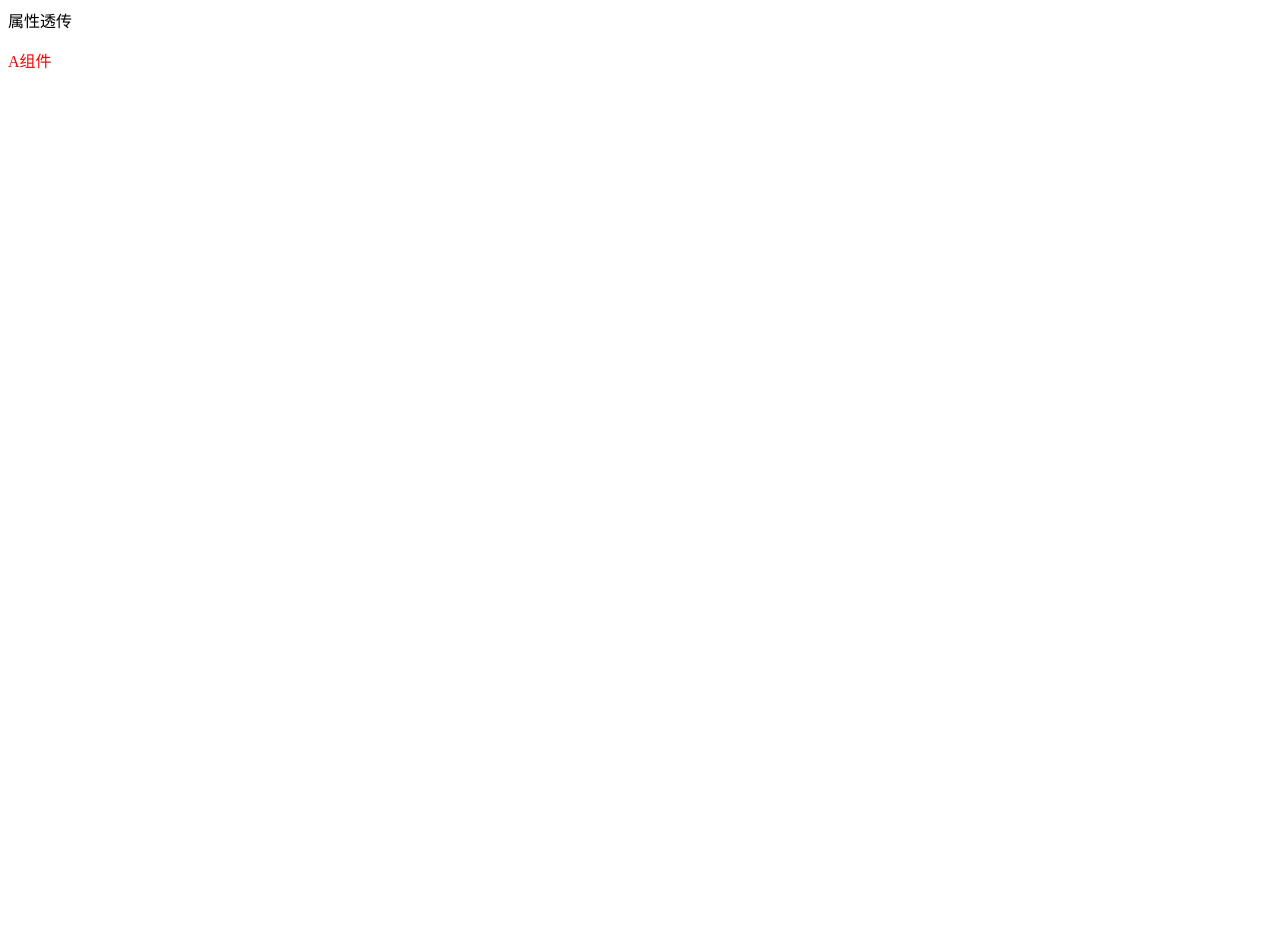
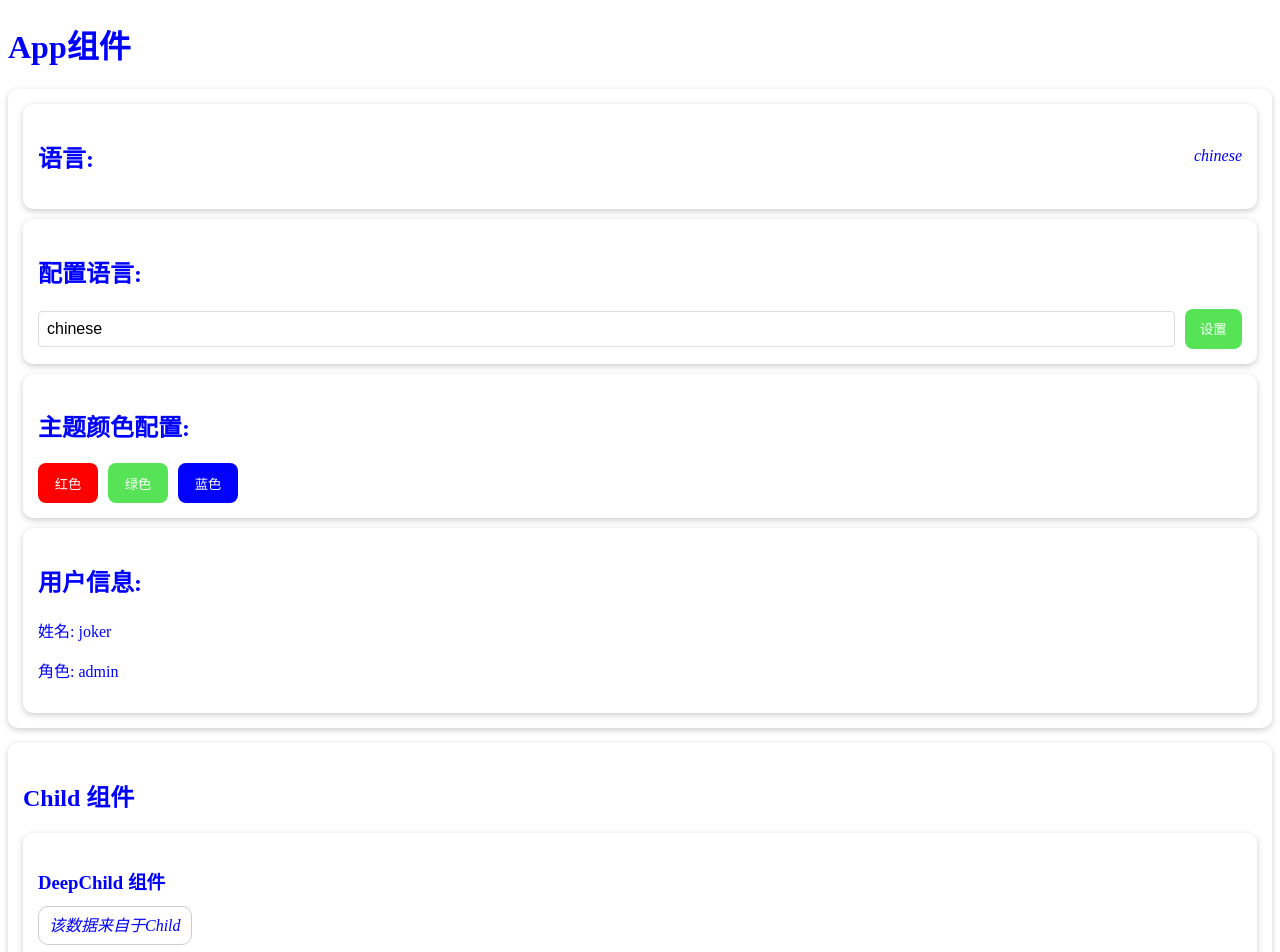
Before and after one commit to LvYuanWang/vue3_details_supplementary, a Vue app: page / in a window 1280 px wide. Shown: the top 952 px of the page. Before the commit the page ends 800 px from the top, so only its background shows below. Built offline with nearby package versions, Linux system fonts and the light colour scheme.

Commit message:
vue3依赖注入

```diff
--- a/src/App.vue
+++ b/src/App.vue
@@ -1,12 +1,60 @@
 <template>
-  <div id="app">
-    <div>属性透传</div>
-    <A id="a" class="a-component" data-test="test" />
+  <div id="app" :style="{ color: globalData.themeColor }">
+    <h1>App组件</h1>
+    <div class="container configBox">
+      <Language />
+      <div class="container">
+        <h2>配置语言:</h2>
+        <div class="languageBox">
+          <input type="text" v-model="language" />
+          <button @click="clickChangeLanguage(language)">设置</button>
+        </div>
+      </div>
+      <ThemeConfig />
+      <UserInfo />
+    </div>
+    <Child />
   </div>
 </template>
 
 <script setup>
-import A from './components/A.vue'
+import { inject, ref } from 'vue'
+import Child from './components/Child.vue'
+import Language from './components/Language.vue'
+import UserInfo from './components/UserInfo.vue'
+import ThemeConfig from './components/ThemeConfig.vue'
+const globalData = inject('globalData')
+const language = ref(globalData.language)
+
+const changeLanguage = inject('changeLanguage')
+
+const clickChangeLanguage = (newLanguage) => {
+  if (newLanguage.trim().length !== 0) {
+    changeLanguage(newLanguage)
+    return
+  }
+  alert('请重新输入语言!!')
+  language.value = globalData.language
+}
 </script>
 
-<style scoped></style>
+<style scoped>
+input {
+  width: 100%;
+  box-sizing: border-box;
+}
+
+.configBox {
+  margin-bottom: 15px;
+  display: flex;
+  flex-direction: column;
+  gap: 10px;
+}
+
+.languageBox {
+  display: flex;
+  justify-content: space-between;
+  align-items: center;
+  gap: 10px;
+}
+</style>
--- /dev/null
+++ b/src/assets/global.css
@@ -0,0 +1,34 @@
+.container {
+  padding: 15px;
+  border-radius: 10px;
+  box-shadow: 0 2px 6px #ccc;
+}
+
+input {
+  padding: 8px;
+  border: 1px solid #ddd;
+  border-radius: 4px;
+  font-size: 16px;
+  transition: all 0.3s ease;
+}
+
+input:focus {
+  outline: none;
+  border-color: #ff9800;
+  box-shadow: 0 0 0 2px rgba(255, 152, 0, 0.2);
+}
+
+button {
+  height: 40px;
+  width: 60px;
+  border: none;
+  border-radius: 8px;
+  background-color: #56e456;
+  color: #fff;
+  cursor: pointer;
+  transition: all .5s;
+}
+
+button:hover {
+  opacity: .8;
+}
--- a/src/components/A.vue
+++ /dev/null
@@ -1,37 +0,0 @@
-<template>
-  <!-- <div id="a-container" class="a-container" data-test="a-test">
-    <h2>A组件</h2>
-  </div> -->
-
-  <!-- 自定义透传的位置 / 不设置透传 -->
-  <div>
-    <p v-bind="$attrs">A组件</p>
-  </div>
-
-  <!-- 会继续透传 -->
-  <!-- <B /> -->
-</template>
-
-<script setup>
-import { useAttrs } from 'vue'
-
-// import B from './B.vue'
-
-// 设置接收传递的属性
-// defineProps(['id', 'class'])
-
-// 禁止透传
-defineOptions({
-  inheritAttrs: false,
-})
-
-// 获取所有透传的 attribute
-const attrs = useAttrs()
-console.log(attrs)
-</script>
-
-<style scoped>
-.a-component {
-  color: red;
-}
-</style>
--- a/src/components/B.vue
+++ /dev/null
@@ -1,9 +0,0 @@
-<template>
-  <div class="b-container">
-    <h3>这是B组件</h3>
-  </div>
-</template>
-
-<script setup></script>
-
-<style scoped></style>
--- /dev/null
+++ b/src/components/Child.vue
@@ -0,0 +1,20 @@
+<template>
+  <div class="container">
+    <h2>Child 组件</h2>
+    <DeepChild />
+  </div>
+</template>
+
+<script setup>
+import DeepChild from './DeepChild.vue'
+import { provide, ref } from 'vue'
+
+const simpleData = ref('该数据来自于Child')
+
+const simpleMethod = () => {
+  simpleData.value = '该数据来自于simpleMethod方法'
+}
+provide('appData', { simpleData, simpleMethod })
+</script>
+
+<style scoped></style>
--- /dev/null
+++ b/src/components/DeepChild.vue
@@ -0,0 +1,25 @@
+<template>
+  <div class="container">
+    <h3>DeepChild 组件</h3>
+    <em @click="simpleMethod">{{ simpleData }}</em>
+    <p>{{ mainData }}</p>
+    <p>{{ defaultInjectData }}</p>
+  </div>
+</template>
+
+<script setup>
+import { inject } from 'vue'
+
+const { simpleData, simpleMethod } = inject('appData')
+// 设置默认数据
+const defaultInjectData = inject('defaultData', '这是默认数据')
+</script>
+
+<style scoped>
+em {
+  border: 1px solid #ccc;
+  padding: 10px;
+  border-radius: 10px;
+  cursor: pointer;
+}
+</style>
--- /dev/null
+++ b/src/components/Language.vue
@@ -0,0 +1,20 @@
+<template>
+  <div class="container language">
+    <h2>语言:</h2>
+    <em>{{ globalData.language }}</em>
+  </div>
+</template>
+
+<script setup>
+import { inject } from 'vue'
+
+const globalData = inject('globalData')
+</script>
+
+<style scoped>
+.language {
+  display: flex;
+  justify-content: space-between;
+  align-items: center;
+}
+</style>
--- /dev/null
+++ b/src/components/ThemeConfig.vue
@@ -0,0 +1,23 @@
+<template>
+  <div class="container">
+    <h2>主题颜色配置:</h2>
+    <div class="button-container">
+      <button style="background-color: red" @click="changeThemeColor('red')">红色</button>
+      <button @click="changeThemeColor('green')">绿色</button>
+      <button style="background-color: blue" @click="changeThemeColor('blue')">蓝色</button>
+    </div>
+  </div>
+</template>
+
+<script setup>
+import { inject } from 'vue'
+
+const changeThemeColor = inject('changeThemeColor')
+</script>
+
+<style scoped>
+.button-container {
+  display: flex;
+  gap: 10px;
+}
+</style>
--- /dev/null
+++ b/src/components/UserInfo.vue
@@ -0,0 +1,15 @@
+<template>
+  <div class="container">
+    <h2>用户信息:</h2>
+    <p>姓名: {{ userInfo.name }}</p>
+    <p>角色: {{ userInfo.role }}</p>
+  </div>
+</template>
+
+<script setup>
+import { inject } from 'vue'
+
+const { userInfo } = inject('globalData')
+</script>
+
+<style scoped></style>
--- a/src/main.js
+++ b/src/main.js
@@ -1,7 +1,29 @@
-import { createApp } from 'vue'
+import { createApp, reactive } from 'vue'
+import './assets/global.css'
 import App from './App.vue'
 
 const app = createApp(App)
+
+const globalData = reactive({
+  themeColor: 'blue',
+  userInfo: {
+    name: 'joker',
+    role: 'admin',
+  },
+  language: 'chinese',
+})
+
+const changeThemeColor = (color) => {
+  globalData.themeColor = color
+}
+
+const changeLanguage = (newLanguage) => {
+  globalData.language = newLanguage
+}
+
+app.provide('globalData', globalData)
+app.provide('changeThemeColor', changeThemeColor)
+app.provide('changeLanguage', changeLanguage)
 
 app.config.globalProperties.Test = {
   msg: 'Hello from Test',
```
